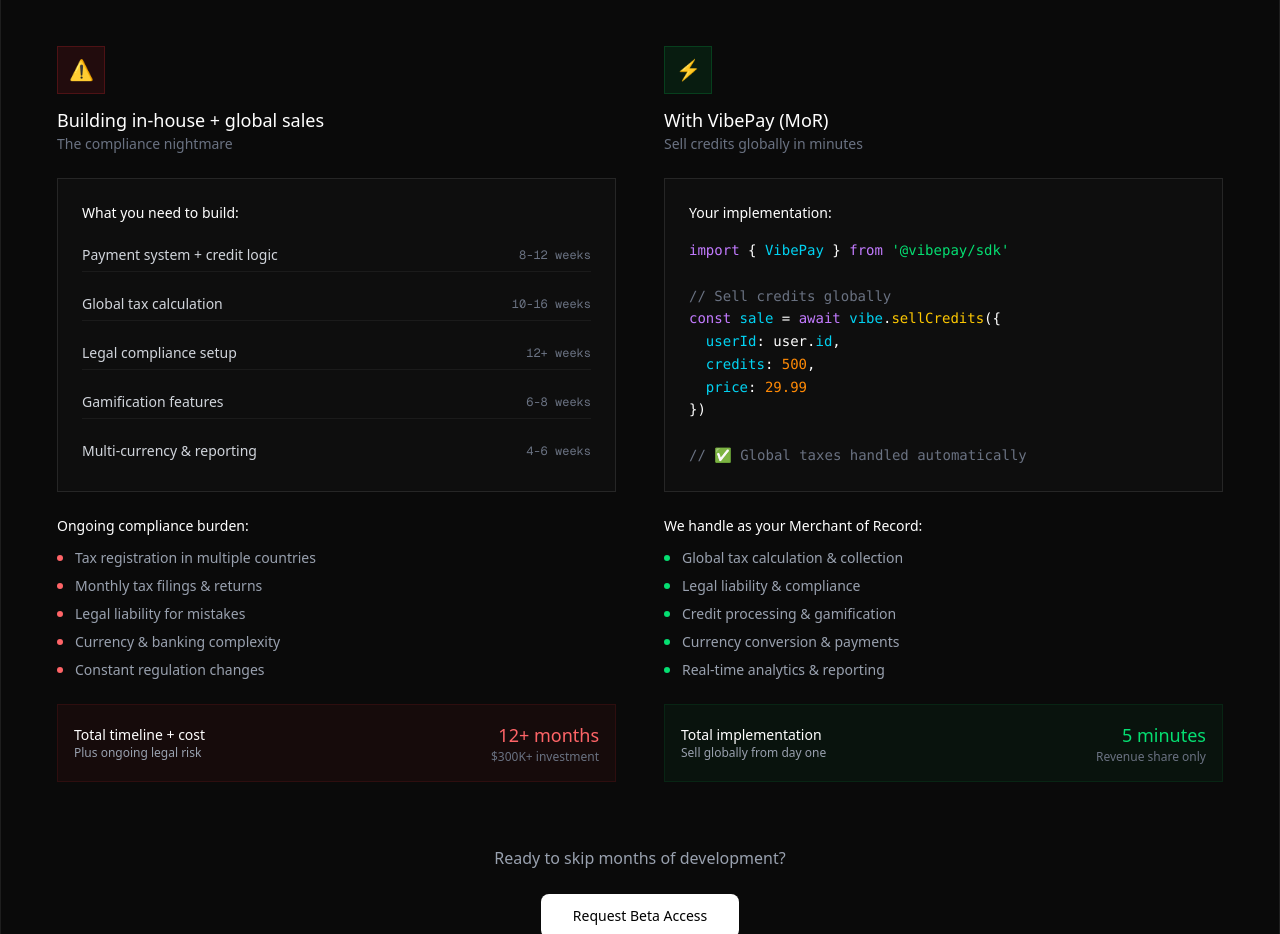
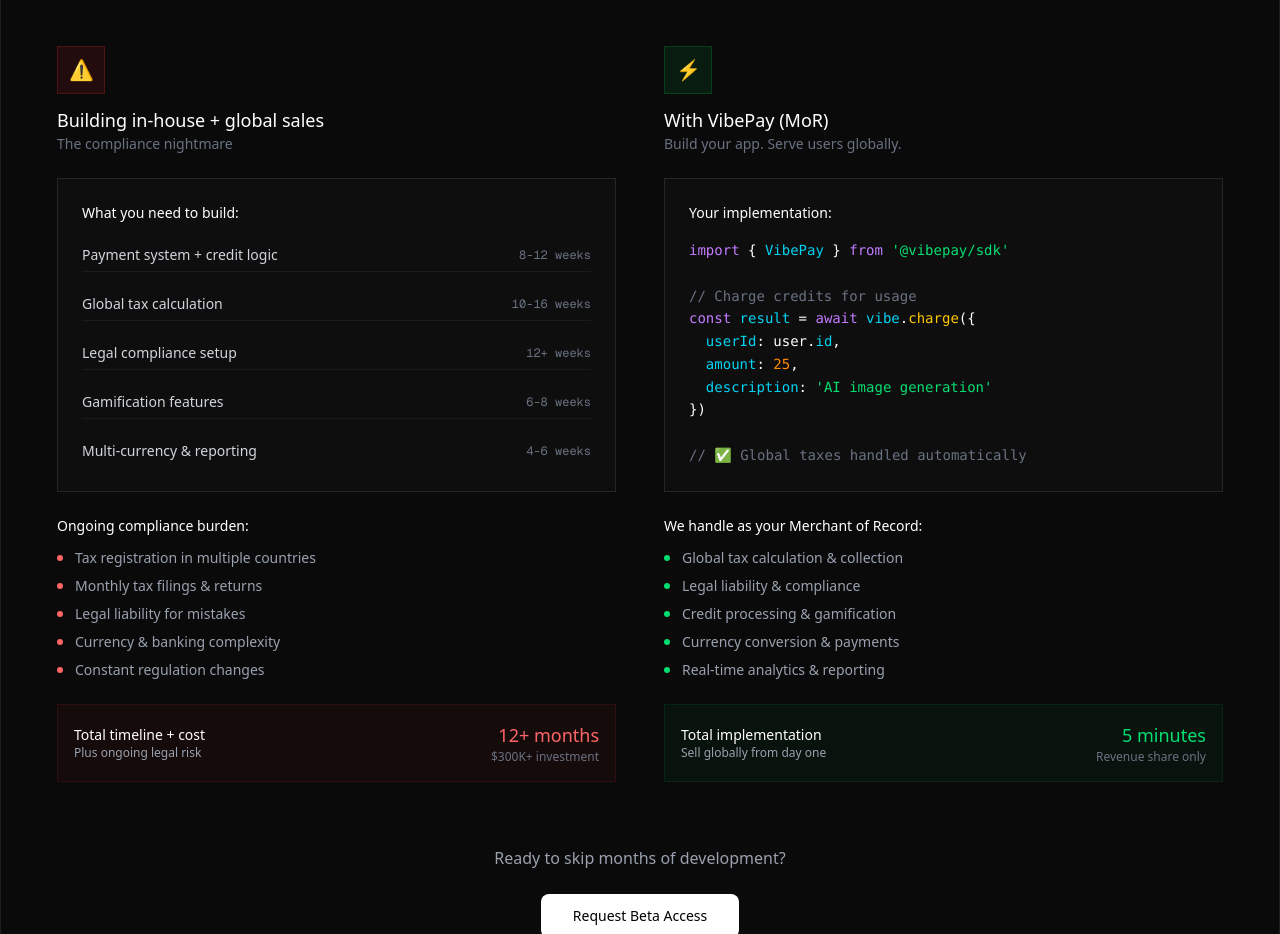
Before and after one commit to suryasingh/vypr, a Next.js app: page / in a window 1280 px wide. Shown: the part 1140-2074 px from the top of the page. Built offline with nearby package versions, Linux system fonts and the light colour scheme.

Commit message:
Fix copy

```diff
--- a/components/sections/DemoSection.tsx
+++ b/components/sections/DemoSection.tsx
@@ -130,7 +130,7 @@
             </div>
             <div>
               <h3 className="text-lg font-medium text-white">With VibePay (MoR)</h3>
-              <p className="text-sm text-gray-500">Sell credits globally in minutes</p>
+              <p className="text-sm text-gray-500">Build your app. Serve users globally.</p>
             </div>
           </div>
 
@@ -151,15 +151,15 @@
                     &apos;@vibepay/sdk&apos;
                   </span>
                   {"\n\n"}
-                  <span className="text-gray-500">{`// Sell credits globally`}</span>
+                  <span className="text-gray-500">{`// Charge credits for usage`}</span>
                   {"\n"}
                   <span className="text-purple-400">const</span>{" "}
-                  <span className="text-cyan-400">sale</span>{" "}
+                  <span className="text-cyan-400">result</span>{" "}
                   <span className="text-white">=</span>{" "}
                   <span className="text-purple-400">await</span>{" "}
                   <span className="text-cyan-400">vibe</span>
                   <span className="text-white">.</span>
-                  <span className="text-yellow-400">sellCredits</span>
+                  <span className="text-yellow-400">charge</span>
                   <span className="text-white">(&#123;</span>
                   {"\n  "}
                   <span className="text-cyan-400">userId</span>
@@ -169,14 +169,14 @@
                   <span className="text-cyan-400">id</span>
                   <span className="text-white">,</span>
                   {"\n  "}
-                  <span className="text-cyan-400">credits</span>
+                  <span className="text-cyan-400">amount</span>
                   <span className="text-white">:</span>{" "}
-                  <span className="text-orange-400">500</span>
+                  <span className="text-orange-400">25</span>
                   <span className="text-white">,</span>
                   {"\n  "}
-                  <span className="text-cyan-400">price</span>
+                  <span className="text-cyan-400">description</span>
                   <span className="text-white">:</span>{" "}
-                  <span className="text-orange-400">29.99</span>
+                  <span className="text-green-400">&apos;AI image generation&apos;</span>
                   {"\n"}
                   <span className="text-white">&#125;)</span>
                   {"\n\n"}
```
